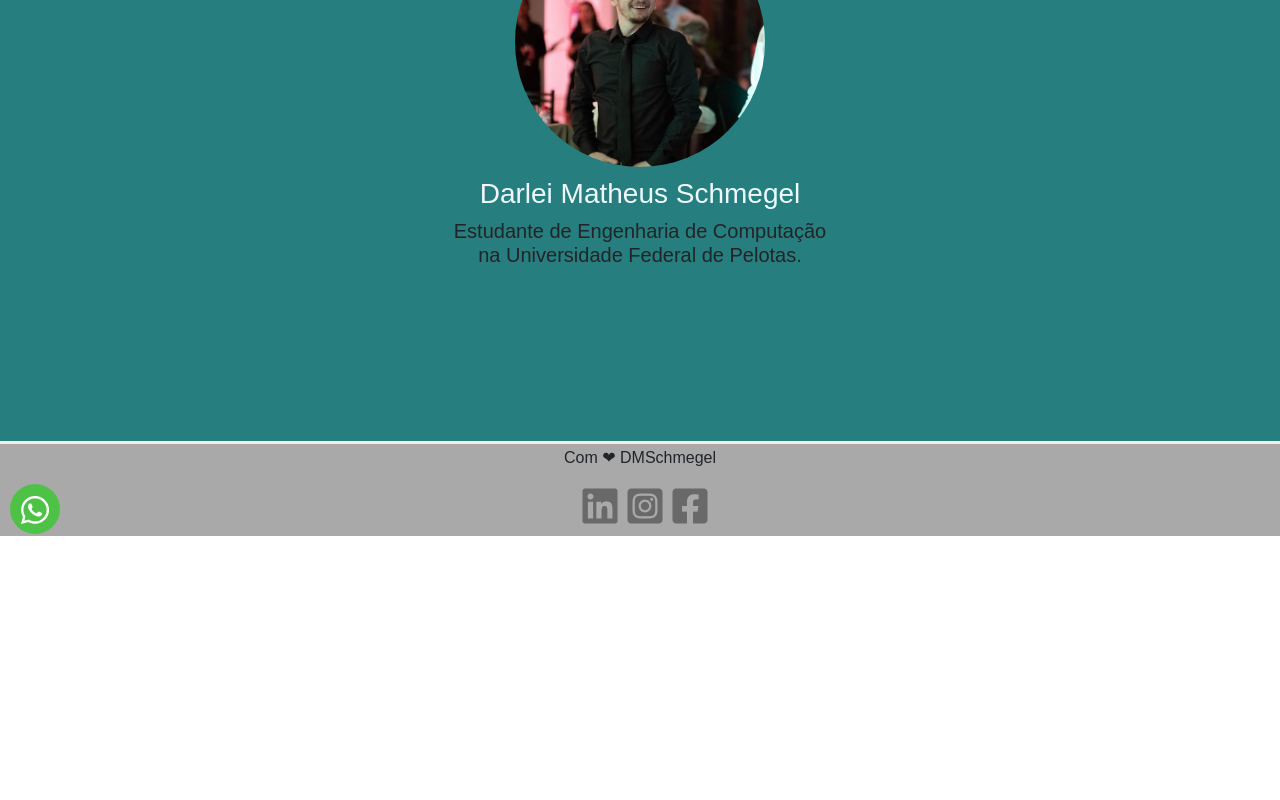
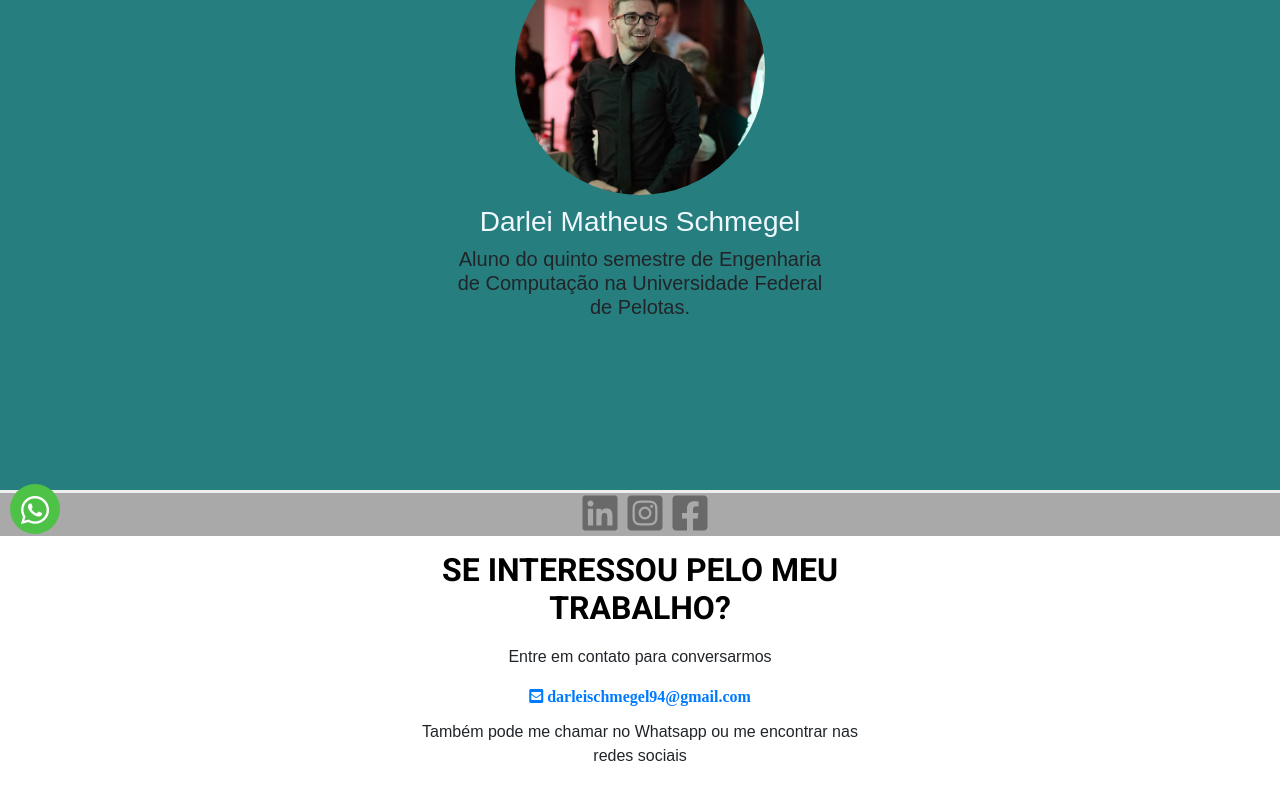
Before and after one commit to DarleiSchmegel/my-site-react, a React (Create React App) app: page /#/ in a window 1280 px wide. Shown: the part 264-1064 px from the top of the page. Before the commit the page ends 800 px from the top, so only its background shows below. Built offline with nearby package versions, Linux system fonts and the light colour scheme.

Commit message:
practically ready tabs

```diff
--- a/src/Footer/index.js
+++ b/src/Footer/index.js
@@ -3,7 +3,7 @@ import './style.css';
 export default function Footer() {
     return (
         <footer id="rodape">
-            <p> Com ❤ DMSchmegel</p>
+
             <div className="social">
                 <a className="bt-social" href="https://www.linkedin.com/in/darlei-schmegel-9766981a5/" target="_blank" rel="noopener noreferrer">
                     <i id="social" className="fab fa-linkedin"></i>
--- a/src/Footer/style.css
+++ b/src/Footer/style.css
@@ -4,7 +4,7 @@ footer#rodape {
   bottom: 0;
    right: 0;
    left: 0;
-    padding-top: 2px;
+    /* padding-top: 2px; */
 
     background-color: darkgray;
     border-top: 3px solid #eee;
@@ -22,7 +22,7 @@ footer#rodape {
   color: dimgray;
   padding-left: 10px;
   font-size : 40px;
-  padding-bottom: 10px;
+  padding-bottom: 3px;
 }
 
 a.bt-social {
--- a/src/Menu/index.js
+++ b/src/Menu/index.js
@@ -7,11 +7,11 @@ import './styles.css';
 //import vbsconstrutora from '../../images/vbsconstrutora.png';
 export default function Menu() {
     return (
-      <div className="container-nave navbar-dark bg-dark">
+      <div id="nave"className="container-nave navbar-dark bg-dark">
         <header id="cabecalho">
             <div className="container">
-            <nav className="navbar navbar-expand-md navbar-dark bg-dark" >
-                <h1>DMSchmegel</h1>
+            <nav id="nave-bar" className="navbar navbar-expand-md navbar-dark bg-dark" >
+                <h3>DMSchmegel</h3>
                 <button className="navbar-toggler" type="button" data-toggle="collapse" data-target="#navbarNav" aria-controls="navbarNav" aria-expanded="false" aria-label="Alterna navegação">
                     <span className="navbar-toggler-icon"></span>
                 </button>
@@ -24,7 +24,7 @@ export default function Menu() {
                         </li>
                         &nbsp;&nbsp;&nbsp;&nbsp;
                         <li className="nav-item">
-                            <Link className="nav-item nav-link" to="/portifolio">Portifólio</Link>
+                            <Link className="nav-item nav-link" to="/portifolio" >Portifólio</Link>
                         </li>
                          &nbsp;&nbsp;&nbsp;&nbsp;
                         <li className="nav-item">
--- a/src/Menu/styles.css
+++ b/src/Menu/styles.css
@@ -1,3 +1,16 @@
+/*
+#nave {
+    height: 20px;
+}
+.container {
+    height: 40px;
+
+} */
+
+.navbar{
+    padding: 15px;
+    background: blue;
+}
 .container-nave {
    position: fixed;
    top: 0;
@@ -5,7 +18,7 @@
     left: 0;
 
 }
-.container-nave h1{
+.container-nave h1, h3{
     color: #fff;
 }
 .nav-item {
--- a/src/pages/About/styles.css
+++ b/src/pages/About/styles.css
@@ -3,10 +3,15 @@
     justify-content: center;
     align-items: center;
 
+
     padding-top: 150px;
-    padding-left: 20%;
-    padding-right: 20%;
-    padding-bottom: 25%;
+    padding-left: 15px;
+    padding-right: 15px;
+    padding-bottom: 20%;
+
+}
+.about .text {
+    max-width: 600px;
 }
 .about h4 {
     text-align: center;
--- a/src/pages/Home/index.js
+++ b/src/pages/Home/index.js
@@ -10,12 +10,24 @@ export default function Home() {
 
     return (
         <div className="home">
+            <div className="intro">
 
-            <div className="descriton">
-            <img src={Eu} alt="Darlei Schmgel" id="eu"/>
-            <h3>Darlei Matheus Schmegel</h3>
-            <h5>Estudante de Engenharia de Computação na Universidade Federal de Pelotas.</h5>
+
+                <div className="descriton">
+                    <img src={Eu} alt="Darlei Schmgel" id="eu"/>
+                    <h3>Darlei Matheus Schmegel</h3>
+                    <h5>Aluno do quinto semestre de Engenharia de Computação na Universidade Federal de Pelotas.</h5>
+                </div>
             </div>
+
+                <div className="contatos">
+                    <h3 color="black" >SE INTERESSOU PELO MEU TRABALHO?</h3>
+                    <p>Entre em contato para conversarmos</p>
+                    <a href="mailto:darleischmegel94@gmail.com" target="_blank" rel="noopener noreferrer">
+                        <i className="fas fa-envelope-square">  darleischmegel94@gmail.com</i>
+                    </a>
+                    <p>Também pode me chamar no Whatsapp ou me encontrar nas redes sociais</p>
+                </div>
         </div>
     )
 };
--- a/src/pages/Home/styles.css
+++ b/src/pages/Home/styles.css
@@ -2,16 +2,76 @@
     display: flex;
     align-items: center;
     justify-content: center;
-    background-color: rgb(39, 126, 126);
-    height: 720px;
+    flex-direction: column;
+
+
+
+
+
+}
+
+.intro {
+    margin: 0;
+    display: flex;
+    align-items: center;
+    justify-content: center;
+    flex-direction: column;
+
+  width: 100%;
+  height: 100vh;
+
+  background-color: rgb(39, 126, 126);
+   background-position: 30% 45%;
+  background-size: cover;
 }
 .descriton {
     display: flex;
     align-items: center;
     justify-content: center;
     flex-direction: column;
+
+
+    padding: 8px;
     max-width: 400px;
+
+    width: 100%;
+    height: 100vh;
+
+  padding: 100px 8px;
+
+  left: 0;
+  right: 0;
+
+
+  background-position: 30% 45%;
+  background-size: cover;
 }
+.contatos {
+    display: flex;
+    align-items: center;
+    justify-content: center;
+    flex-direction: column;
+
+    margin-bottom: 50px;
+    max-width: 453px;
+    padding: 5px;
+
+    text-align: center;
+}
+.contatos h3 {
+    padding: 10px;
+    font-size: 32px;
+    font-family: Roboto;
+    color: black;
+    text-align: center;
+    font-weight: bold;
+    line-height: normal;
+    font-size: 32px;
+}
+.contatos i{
+    margin-bottom: 16px;
+}
+
 img#eu {
 
 
--- /dev/null
+++ b/src/pages/Portfolio/index.js
@@ -0,0 +1,41 @@
+import React from 'react';
+
+import './styles.css';
+
+
+//import logoImg from '../../assets/logo.svg';
+export default function Portfolio() {
+
+
+
+    return (
+        <div className="portf-container">
+            <h3>Navegue entre as abas para ver os tipos de trabalhos que eu faço.</h3>
+
+            <nav>
+                <div className="nav nav-tabs" id="nav-tab" role="tablist">
+                    <a className="nav-item nav-link active" id="nav-web-tab" data-toggle="tab" href="#nav-web" role="tab" aria-controls="nav-web" aria-selected="true">Web</a>
+                    <a className="nav-item nav-link" id="nav-mobile-tab" data-toggle="tab" href="#nav-mobile" role="tab" aria-controls="nav-mobile" aria-selected="false">Mobile</a>
+                    <a className="nav-item nav-link" id="nav-backand-tab" data-toggle="tab" href="#nav-backand" role="tab" aria-controls="nav-backand" aria-selected="false">Backand</a>
+                    <a className="nav-item nav-link" id="nav-photoshop-tab" data-toggle="tab" href="#nav-photoshop" role="tab" aria-controls="nav-photoshop" aria-selected="false">Photoshop</a>
+
+                </div>
+            </nav>
+            <div className="tab-content" id="nav-tabContent">
+                <div className="tab-pane fade show active" id="nav-web" role="tabpanel" aria-labelledby="nav-web-tab">
+                    <h2>Sessão de projetos WEB </h2>
+                   <p>
+                       Um bom exemplo dos trabalhos desse tipo que eu realizei é essa mesma página que você está neste momento.
+                       Esta página web foi desenvolvida com a tecnologia <strong>React</strong> e está hospedada no gh-pages.
+                       Abaixo estão mais projetos que desenvolvi usando <strong>React</strong> e <strong>JavaScript</strong>.
+                    </p>
+                   <hr/>
+                </div>
+
+                <div className="tab-pane fade" id="nav-mobile" role="tabpanel" aria-labelledby="nav-mobile-tab">MOBILE</div>
+                <div className="tab-pane fade" id="nav-backand" role="tabpanel" aria-labelledby="nav-backand-tab">BACKAND</div>
+                <div className="tab-pane fade" id="nav-photoshop" role="tabpanel" aria-labelledby="nav-photoshop-tab">PHOTOSHOP</div>
+            </div>
+        </div>
+    )
+};
--- /dev/null
+++ b/src/pages/Portfolio/styles.css
@@ -0,0 +1,29 @@
+.portf-container {
+
+
+    margin-top: 85px;
+    text-align: center;
+    margin-bottom: 50px;
+
+}
+.portf-container h3 {
+    color: black;
+    margin-bottom: 15px;
+}
+.aria-selected {
+    background-color: blue;
+
+}
+.tab-content {
+    display: flex;
+    justify-content: center;
+    align-items: center;
+    text-align: center;
+
+
+}
+.tab-pane {
+    max-width: 1200px;
+    margin-top: 20px;
+    padding: 8px;
+}
--- a/src/routes.js
+++ b/src/routes.js
@@ -4,7 +4,7 @@ import { BrowserRouter, Switch , Route, HashRouter } from 'react-router-dom';
 
 import Home from './pages/Home';
 import About from './pages/About';
-import NoMatch from './pages/NoMatch';
+import Portfolio from './pages/Portfolio';
 
 export default function Routes() {
     return(
@@ -14,6 +14,8 @@ export default function Routes() {
                 <Route path="/" exact component={Home} />
 
                 <Route path="/about" component={About} />
+
+                <Route path="/portifolio" component={Portfolio} />
             </>
 
 
```
Also changed, not shown: src/Fixed/style.css (line endings or trailing spaces).
